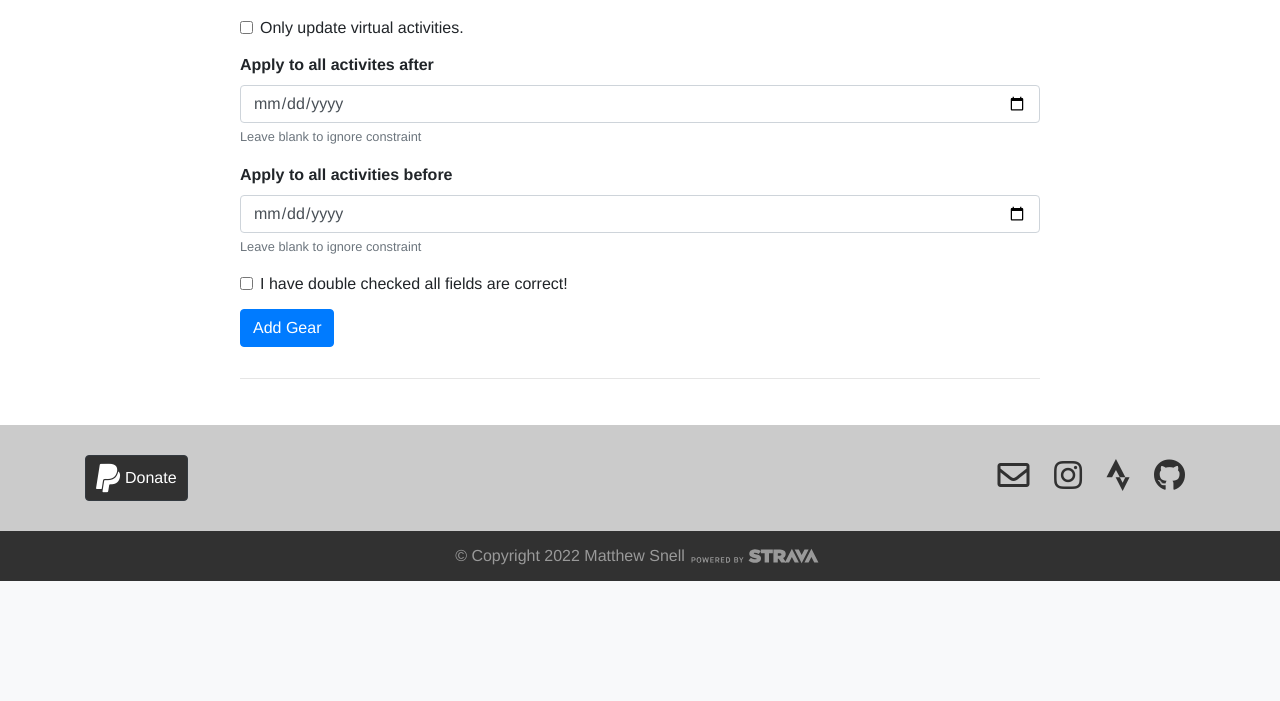
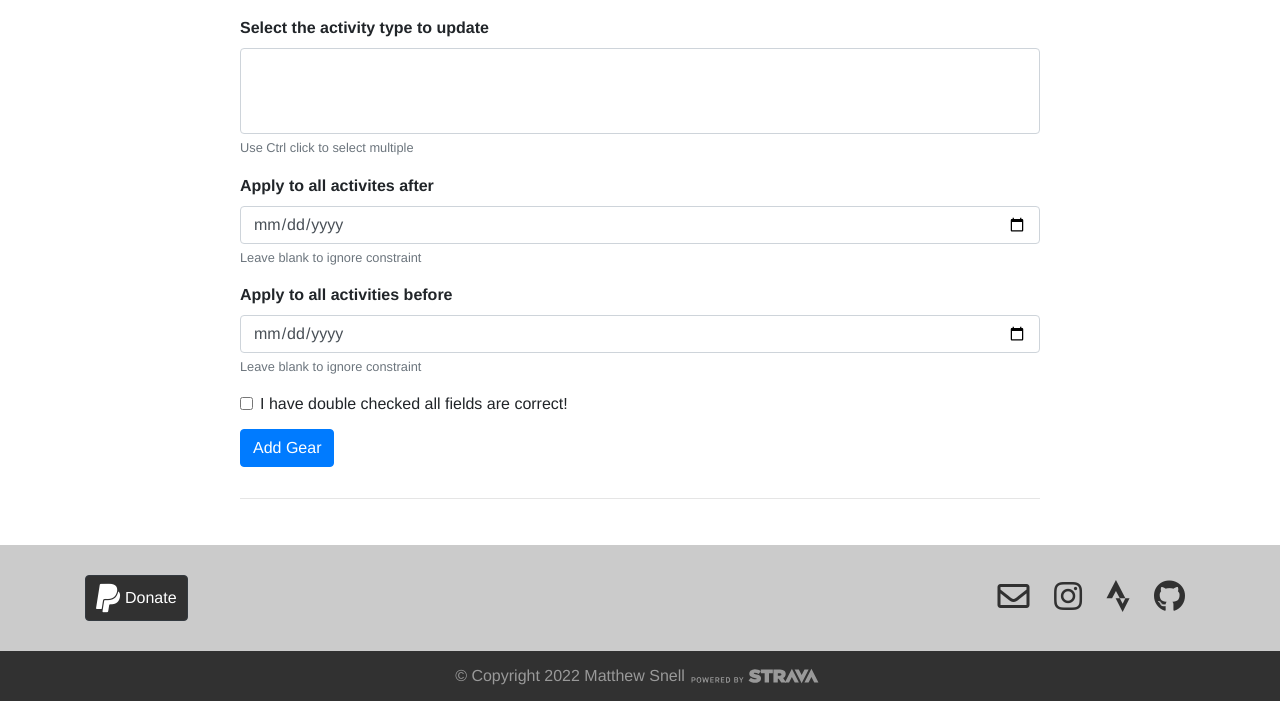
Before and after one commit to matthewsnell/bulk-update-gear, a Flask app: template templates/add_gear.html in a window 1280 px wide. Shown: the part 429-1130 px from the top of the page. Before the commit the page ends 1010 px from the top, so only its background shows below. Run offline with Flask 2, Linux system fonts and the light colour scheme; the template is opened without the code that fills it: values that come from a table or form of the project are taken from there, others are empty; parts of the project's set-up code (start-up, migrations or seed data) failed here and were passed over; some libraries are stand-ins or nearby versions.

Commit message:
Implement activity selecting and no gear option

```diff
--- a/Forms.py
+++ b/Forms.py
@@ -1,10 +1,10 @@
-from wtforms import Form, StringField, SelectField, validators, BooleanField, SubmitField, DateField
+from wtforms import Form, StringField, SelectField, validators, BooleanField, SubmitField, DateField, SelectMultipleField
 from wtforms.fields import DateField
 import datetime
 
 class updateSettings(Form):
     gearselect = SelectField('Select the gear you want to add')
-    only_virtual = BooleanField(label='Only update virtual activities.')
+    activity_type = SelectMultipleField('Select the activity type to update', validators=[validators.input_required()])
     before_date = DateField(label='Apply to all activities before')
     after_date = DateField(label='Apply to all activites after')
     confirmation = BooleanField(label='I have double checked all fields are correct!',
--- a/app.py
+++ b/app.py
@@ -2,6 +2,7 @@
 import requests
 from Forms import updateSettings
 import config
+import consts
 import werkzeug
 from datetime import datetime, timedelta
 from celery import Celery
@@ -51,19 +52,7 @@
 
 # Background update task
 @celery.task
-def update_gear(gear, before_date, after_date, headers, only_virtual):
-    if gear[0] == 'b':
-        if only_virtual:
-            activity_type = ['VirtualRide']
-        else:
-            activity_type = ['Ride', 'EBikeRide', 'VirtualRide']
-    elif gear[0] == 'g':
-        if only_virtual:
-            activity_type = ['VirtualRun']
-        else:
-            activity_type = ['Run', 'VirtualRun']
-    else:
-        activity_type = None
+def update_gear(gear, before_date, after_date, headers, activity_type):
     page_activities = ['Not empty']
     page_number = 1
     all_activities = []
@@ -148,8 +137,8 @@
             if after_date is not None:
                 after_date = convert_to_epoch(datetime.strptime(after_date.isoformat(), "%Y-%m-%d"))
             gear = form.gearselect.data
-            only_virtual = form.only_virtual.data
-            update_gear.delay(gear, before_date, after_date, session.get('headers'), only_virtual)
+            activity_types = form.activity_type.data
+            update_gear.delay(gear, before_date, after_date, session.get('headers'), activity_types)
             return redirect('result')
         else:
             flash(form.errormessage, 'danger')
--- /dev/null
+++ b/consts.py
@@ -0,0 +1,6 @@
+ACTIVITY_TYPES = [
+		{
+			"bike": ["Ride", "EBikeRide", "Handcycle", "Velomobile", "VirtualRide"],
+			"shoes": ["Run", "Hike", "Walk", "VirtualRun"]
+		}
+	]
--- a/templates/add_gear.html
+++ b/templates/add_gear.html
@@ -12,9 +12,10 @@
         {{ form.gearselect.label }}
         {{ form.gearselect(class_="form-control", id_="gear-select") }}
     </div>
-    <div class="form-check">
-        {{ form.only_virtual(class_="form-check-input", id_="only-virtual") }}
-        {{ form.only_virtual.label(class_="form-check-label") }}
+    <div class="form-group">
+        {{ form.activity_type.label }}
+        {{ form.activity_type(class_="form-control", id_="activity-select") }}
+        <small class="form-text text-muted">Use Ctrl click to select multiple</small>
     </div>
     <div class="form-group">
         {{ form.after_date.label }}
@@ -39,4 +40,34 @@
         We are processing your activities
     </div>
     <hr>
+
+    <script>
+    $( document ).ready(function() {
+    $('#gear-select').change();
+    });
+
+    function add_activities(options) {
+        var activity_select = $('#activity-select')
+        console.log(options)
+        activity_select.empty();
+        $.each(options, function (i, item) {
+        activity_select.append($('<option>', {
+        value: item,
+        text : item
+        }));
+    });
+    }
+
+    $('#gear-select').on('change', function () {
+        var gear_val = $('#gear-select').val();
+        console.log(gear_val)
+        if (gear_val[0] === "b") {
+            add_activities(["Ride", "EBikeRide", "Handcycle", "Velomobile", "VirtualRide"])
+        } else if (gear_val[0] === "g"){
+            add_activities(["Run", "Hike", "Walk", "VirtualRun"])
+        } else {
+            add_activities(["Ride", "EBikeRide", "Handcycle", "Velomobile", "VirtualRide", "Run", "Hike", "Walk", "VirtualRun"])
+        }
+    })
+</script>
 {% endblock %}
```
Also changed, not shown: templates/form.html (indentation only).
